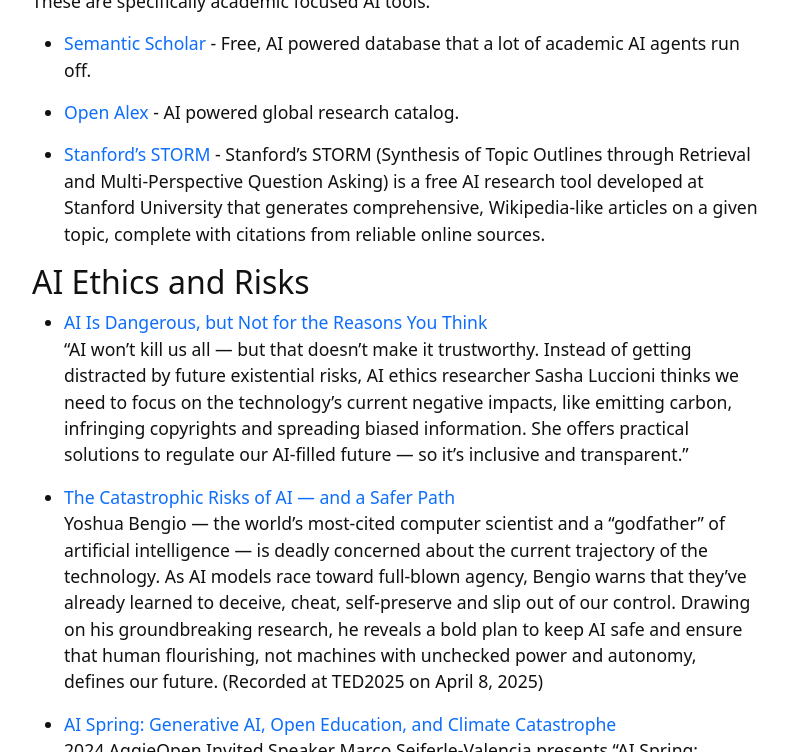
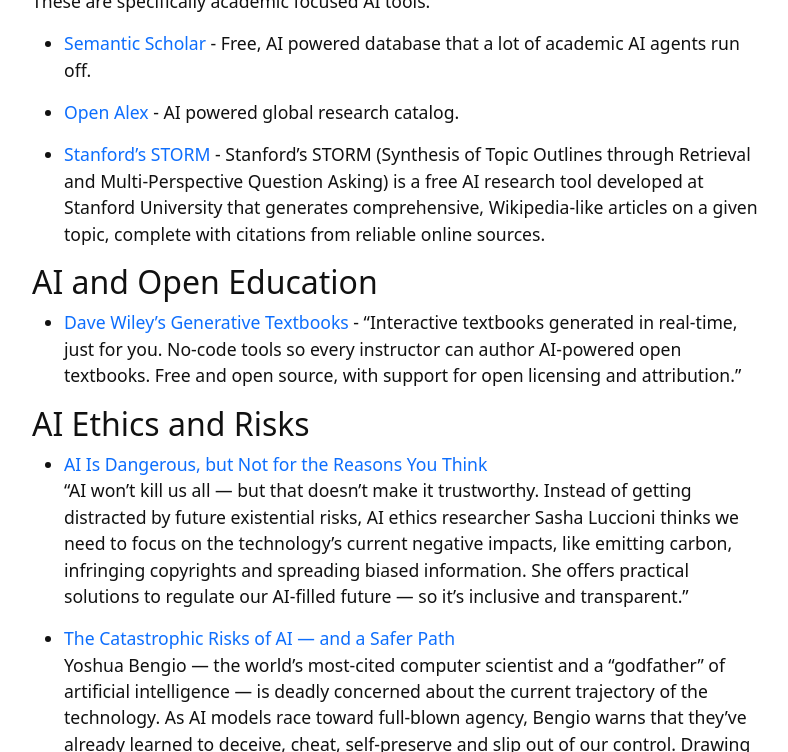
Before and after one commit to marcosvdotcom/Fall25_AI, a Jekyll site: the page built from content/4-resources.md, in a window 1280 px wide and 900 px high, scrolled down 826 px, cut to the strip 0-752 px from the top of the window. Shown: the whole strip, without its empty margins (245-1033 px from the left). Built offline with Jekyll 4.4.1, drawn with Linux system fonts in a browser that asks for light colours.

Commit message:
minor adds

```diff
--- a/content/4-resources.md
+++ b/content/4-resources.md
@@ -29,6 +29,9 @@ These are specifically academic focused AI tools.
 
 - [Stanford's STORM](https://storm.genie.stanford.edu/) - Stanford's STORM (Synthesis of Topic Outlines through Retrieval and Multi-Perspective Question Asking) is a free AI research tool developed at Stanford University that generates comprehensive, Wikipedia-like articles on a given topic, complete with citations from reliable online sources.
 
+## AI and Open Education
+
+- [Dave Wiley's Generative Textbooks](https://generativetextbooks.org/login) - "Interactive textbooks generated in real-time, just for you. No-code tools so every instructor can author AI-powered open textbooks. Free and open source, with support for open licensing and attribution."
 
 ## AI Ethics and Risks
 
```
Also changed, not shown: content/2-academic.md (+1 -1 lines).
